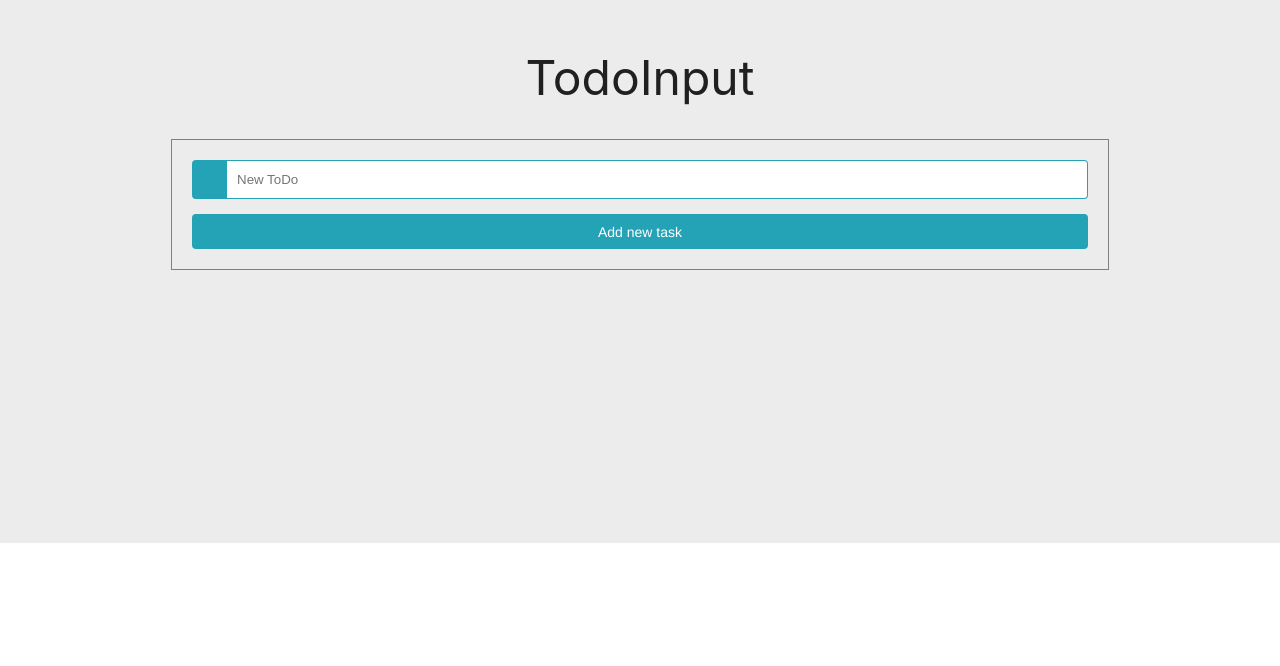
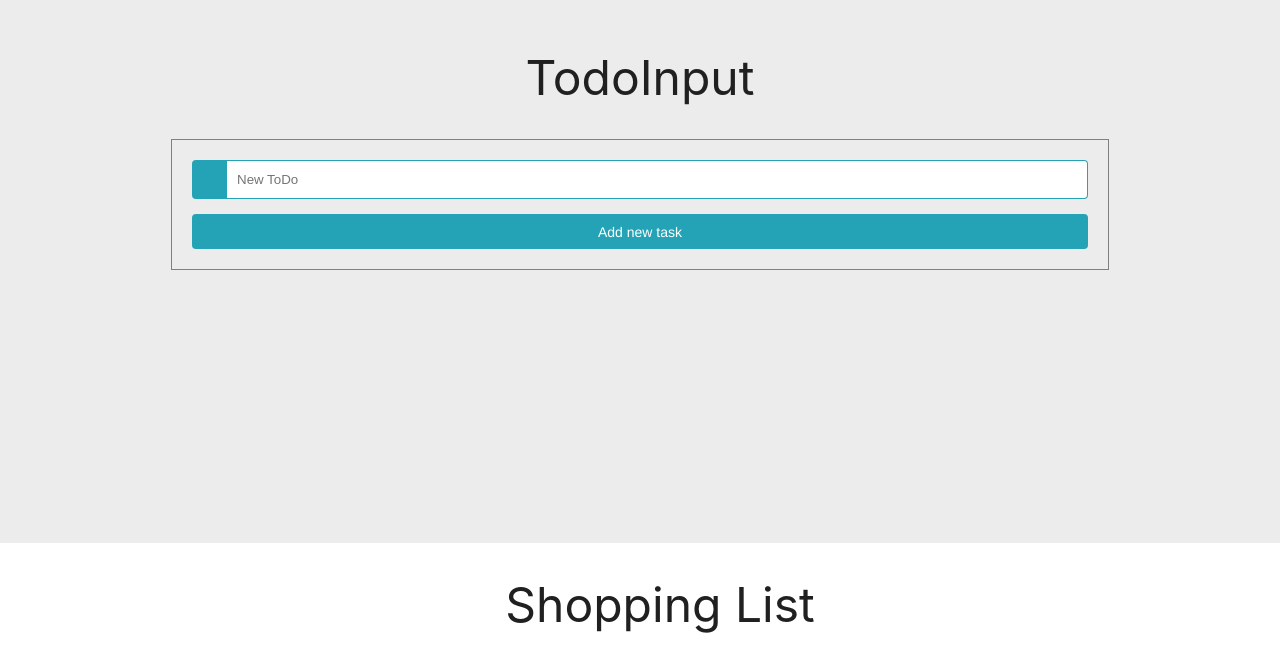
Before and after one commit to Enrococo/202301-w4ch3-enrique-jimenez, a React (Create React App) app: page / in a window 1280 px wide. Shown: the part 257-923 px from the top of the page. Before the commit the page ends 800 px from the top, so only its background shows below. Built offline with nearby package versions, Linux system fonts and the light colour scheme.

Commit message:
Add  Task list component functionality

```diff
--- a/src/App.tsx
+++ b/src/App.tsx
@@ -1,6 +1,7 @@
 import React, { useState } from "react";
 import "./App.css";
 import TaskCreator from "./components/TaskCreator/TaskCreator";
+import TaskList from "./components/TaskList/TaskList";
 
 function App() {
   const [list, updateList] = useState<string[]>([]);
@@ -15,6 +16,9 @@ function App() {
         <h1>TodoInput</h1>
         <TaskCreator onUpdate={getInput} />
       </header>
+      <div>
+        <TaskList list={list} />
+      </div>
     </>
   );
 }
--- /dev/null
+++ b/src/components/TaskList/TaskList.tsx
@@ -0,0 +1,21 @@
+import React, { FC } from "react";
+import "./TaskList.css";
+
+interface TaskListProps {
+  list: string[];
+}
+
+const TaskList: FC<TaskListProps> = ({ list }) => {
+  return (
+    <ul className="toDoList">
+      <h1>Shopping List</h1>
+      {list.map((liElement, i) => (
+        <li key={i} className="toDoElements">
+          {liElement}
+        </li>
+      ))}
+    </ul>
+  );
+};
+
+export default TaskList;
```
Also changed, not shown: src/components/List/List.tsx (deleted, +0 -21 lines), src/components/TaskList/TaskList.css (renamed from src/components/List/List.css).
